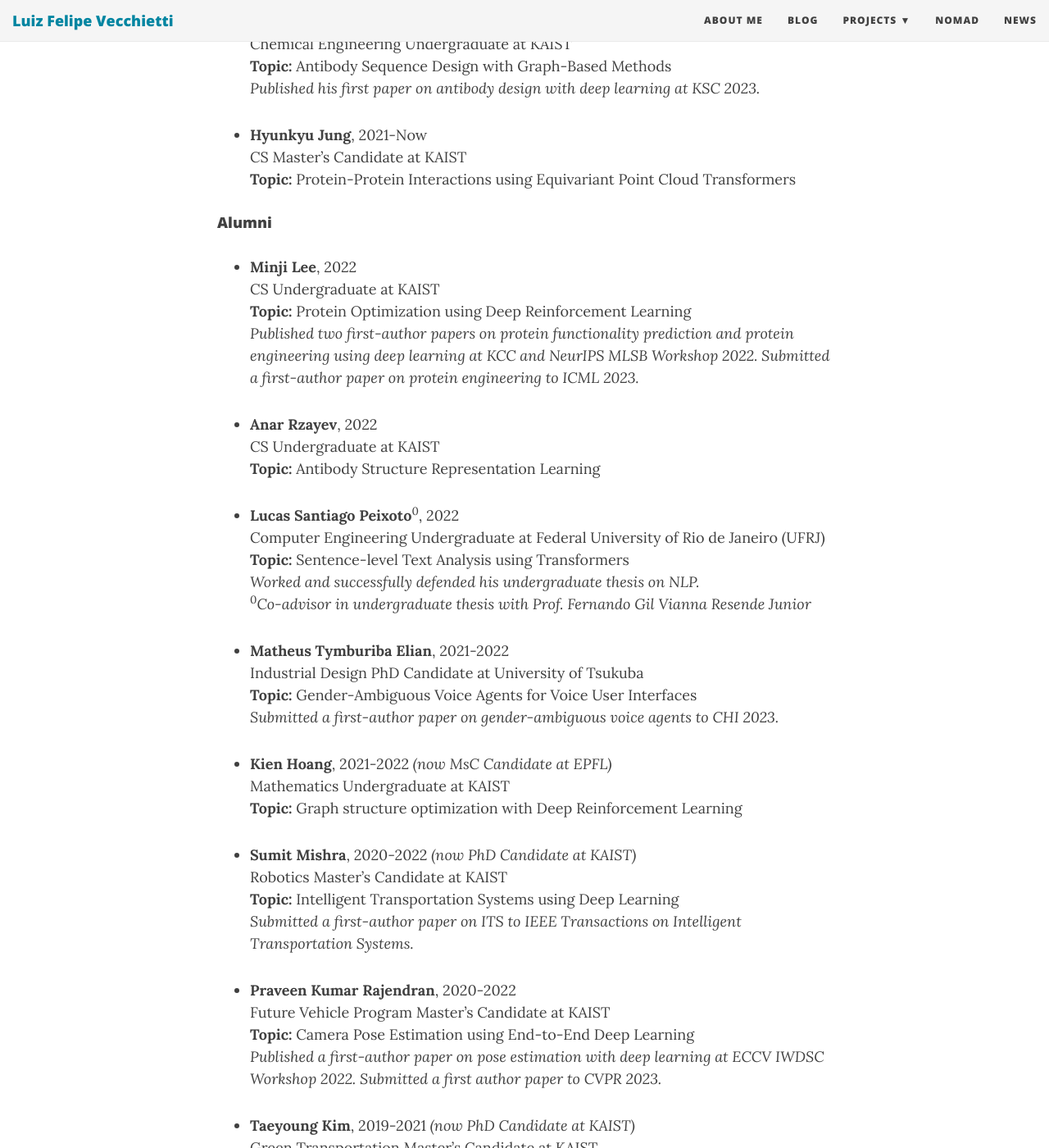
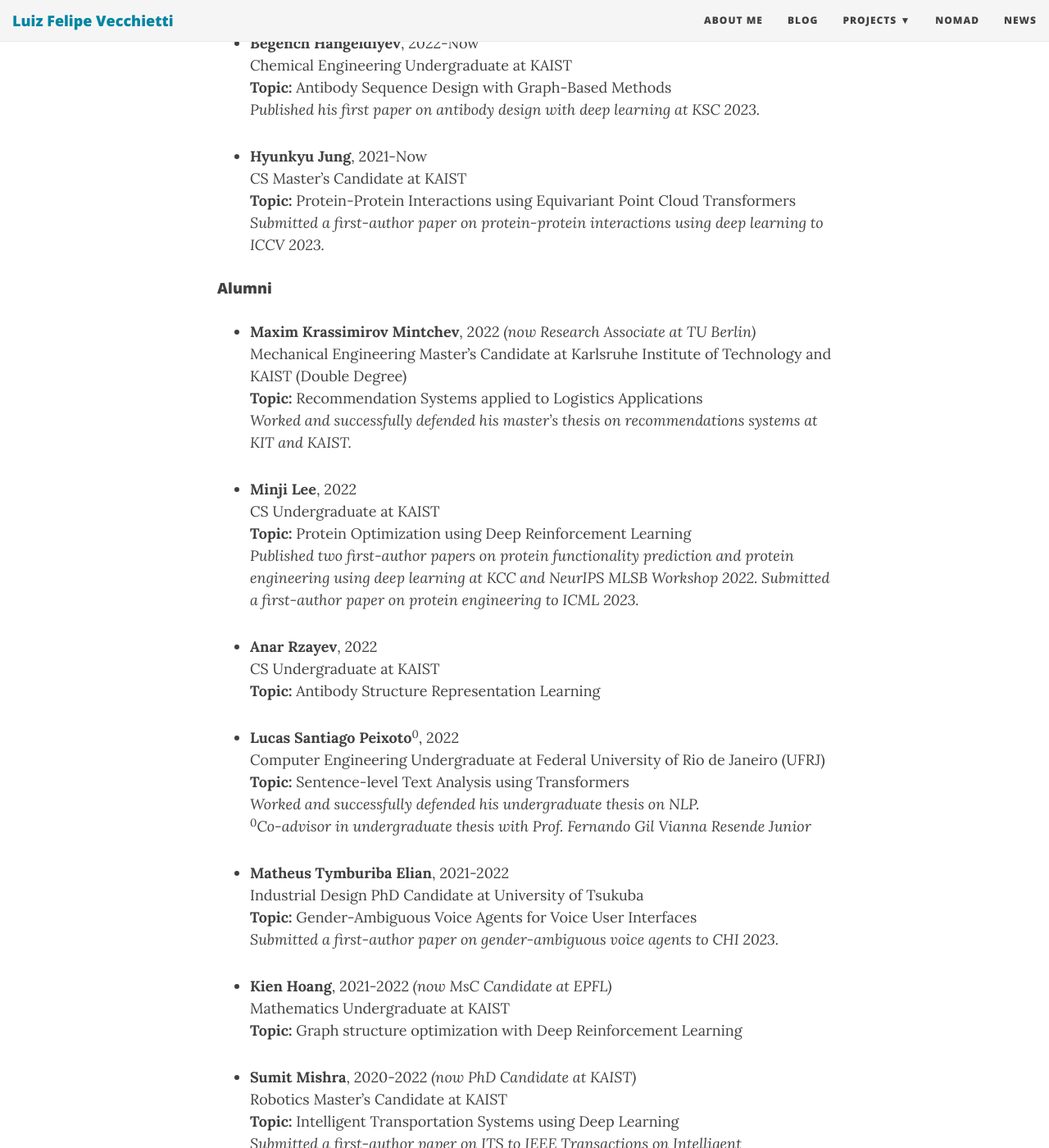
Before and after one commit to lfelipesv/lfelipesv.github.io, a Jekyll site: the page built from aboutme.md, in a window 1280 px wide and 1400 px high, scrolled down 5504 px. Shown: the whole window at 82% size. Built offline with Jekyll 4.4.1, drawn with Linux system fonts in a browser that asks for light colours; nearby versions of some CDN libraries; some of the changed text lies outside the part shown.

Commit message:
Update students hyun, maxim, praveen

```diff
--- a/aboutme.md
+++ b/aboutme.md
@@ -111,6 +111,7 @@ My personal interests include traveling, sports (football, kickboxing, skate, sn
 - Frontiers in Robotics and AI
 - ICML LatinX Workshop 2021
 - AAAI ICWSM 2022
+- ICLR Reincarnating RL Workshop 2023
 
 ### Invited Talks
 
@@ -147,8 +148,14 @@ Chemical Engineering Undergraduate at KAIST
 - **Hyunkyu Jung**, 2021-Now
 CS Master's Candidate at KAIST
 **Topic:** Protein-Protein Interactions using Equivariant Point Cloud Transformers
+*Submitted a first-author paper on protein-protein interactions using deep learning to ICCV 2023.*
 
 #### Alumni
+
+- **Maxim Krassimirov Mintchev**, 2022  *(now Research Associate at TU Berlin)*
+Mechanical Engineering Master's Candidate at Karlsruhe Institute of Technology and KAIST (Double Degree)
+**Topic:** Recommendation Systems applied to Logistics Applications
+*Worked and successfully defended his master's thesis on recommendations systems at KIT and KAIST.*
 
 - **Minji Lee**, 2022
 CS Undergraduate at KAIST
@@ -179,7 +186,7 @@ Robotics Master's Candidate at KAIST
 **Topic:** Intelligent Transportation Systems using Deep Learning
 *Submitted a first-author paper on ITS to IEEE Transactions on Intelligent Transportation Systems.*
 
-- **Praveen Kumar Rajendran**, 2020-2022
+- **Praveen Kumar Rajendran**, 2020-2022  *(now Computer Vision Engineer at Neubility)*
 Future Vehicle Program Master's Candidate at KAIST
 **Topic:** Camera Pose Estimation using End-to-End Deep Learning
 *Published a first-author paper on pose estimation with deep learning at ECCV IWDSC Workshop 2022. Submitted a first author paper to CVPR 2023.*
```
